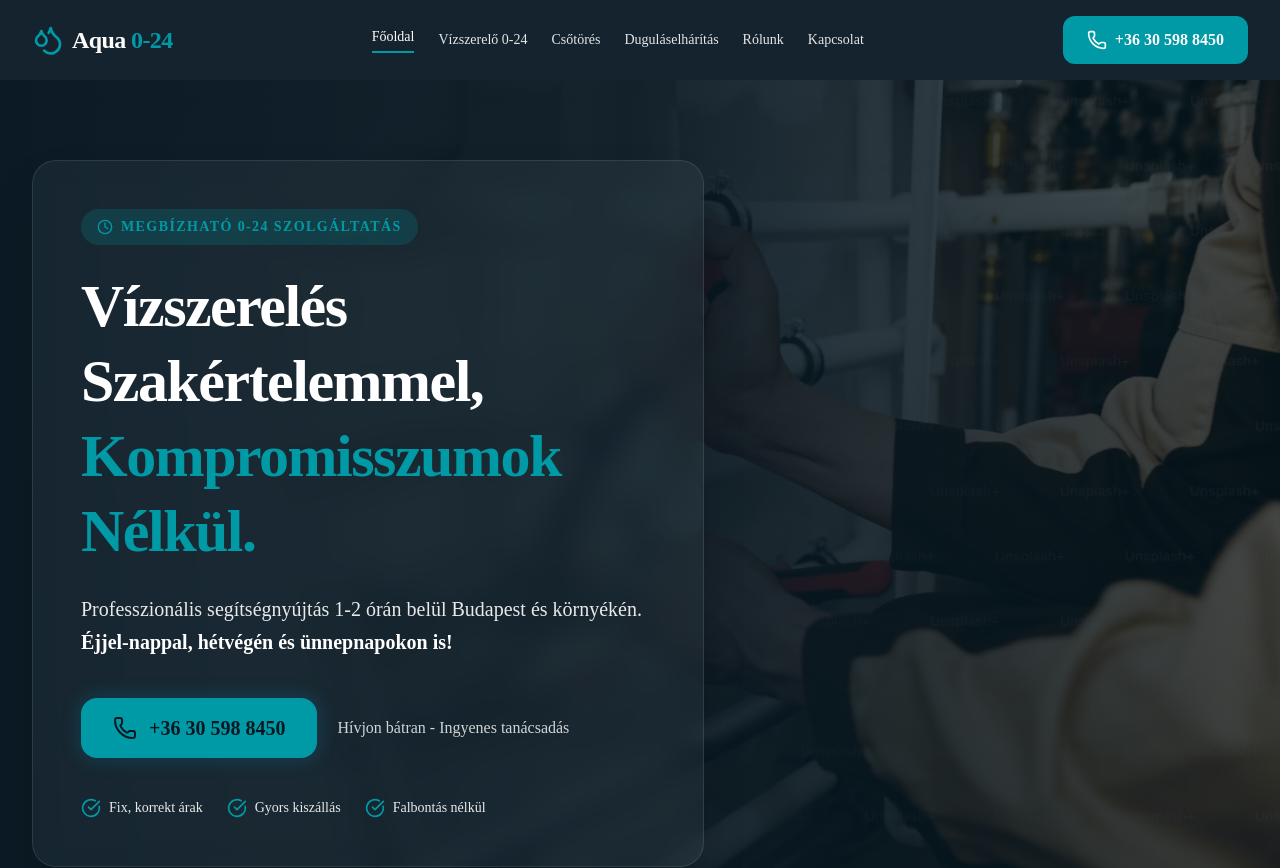
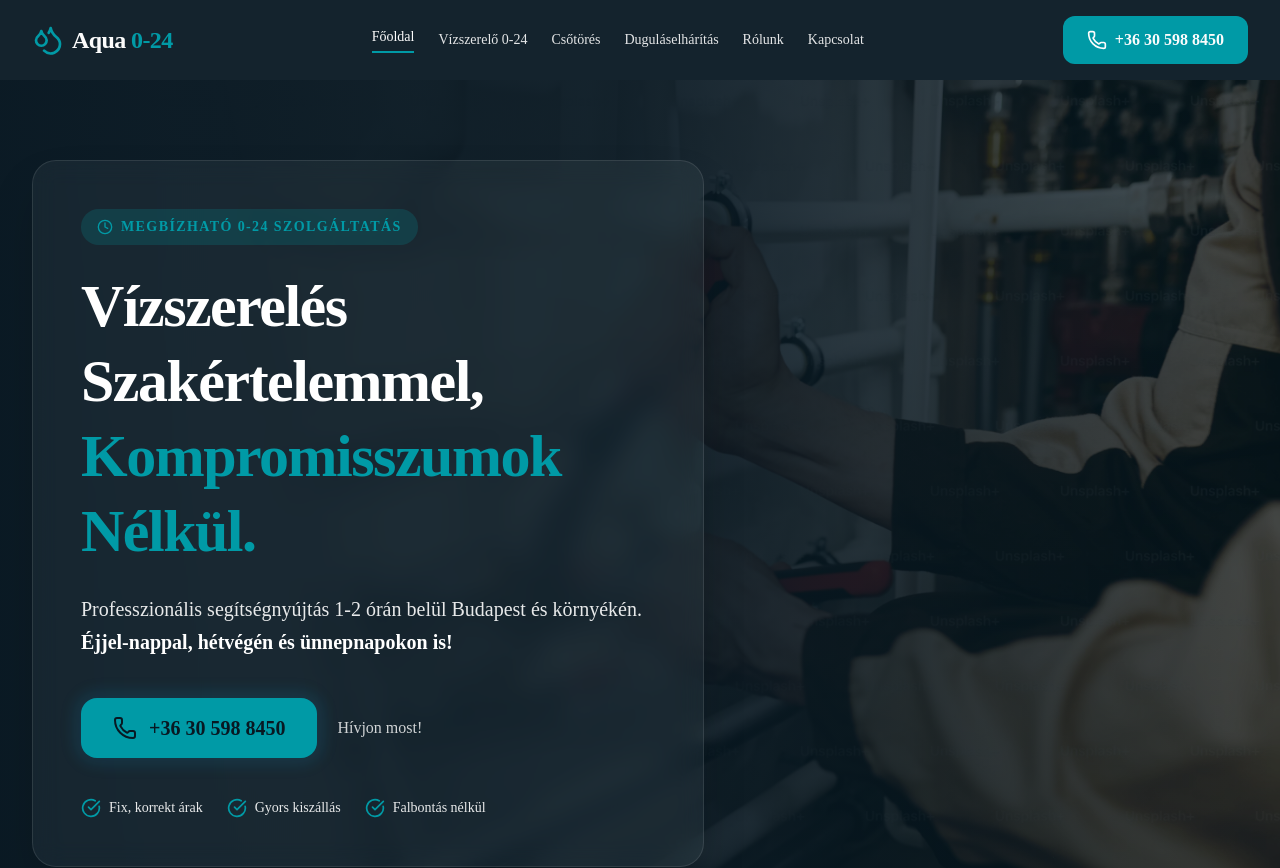
Before and after one commit to Csoki0607/aqua024, a Next.js app: page / in a window 1280 px wide. Shown: the top 868 px of the page. Built offline with nearby package versions, Linux system fonts and the light colour scheme.

Commit message:
content: update hero CTA text to 'Hivjon most!'

```diff
--- a/app/page.tsx
+++ b/app/page.tsx
@@ -160,7 +160,7 @@ export default function HomePage() {
                 {PHONE_DISPLAY}
               </PhoneLink>
               <span className="text-base font-medium text-white/80">
-                Hívjon bátran - Ingyenes tanácsadás
+                Hívjon most!
               </span>
             </div>
 
```
